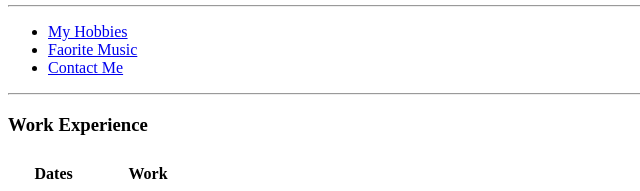
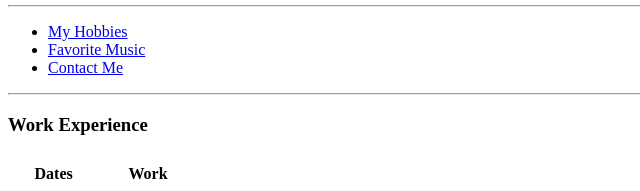
Before and after one commit to lbridgelittle101/cv, a plain HTML site: page index.html in a window 1280 px wide. Shown: the part 297-488 px from the top of the page, 0-640 px from the left. Drawn offline with Linux system fonts and the light colour scheme.

Commit message:
Update index.html

```diff
--- a/index.html
+++ b/index.html
@@ -24,7 +24,7 @@
   <hr />
   <ul>
     <li><a href="hobbies.html">My Hobbies</a></li>
-    <li><a href="favoritemusic.html">Faorite Music</a></li>
+    <li><a href="favoritemusic.html">Favorite Music</a></li>
     <li><a href="contact-me.html">Contact Me</a></li>
   </ul>
 
```
